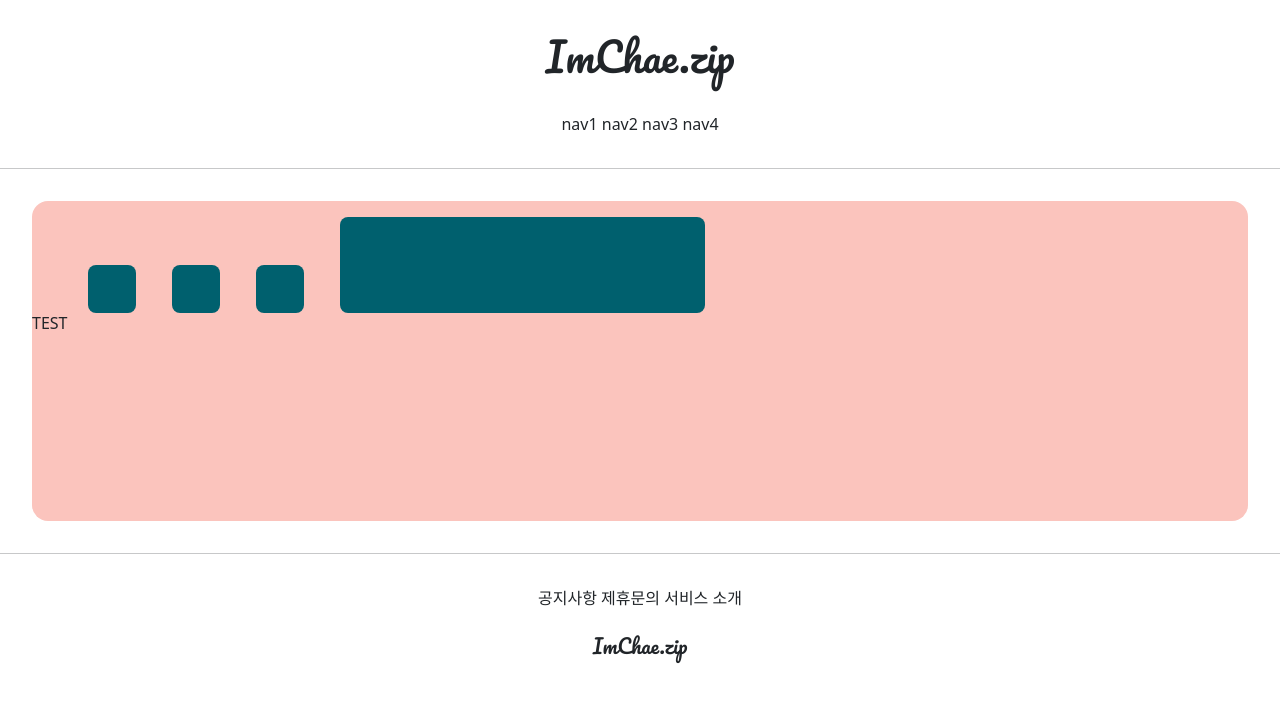
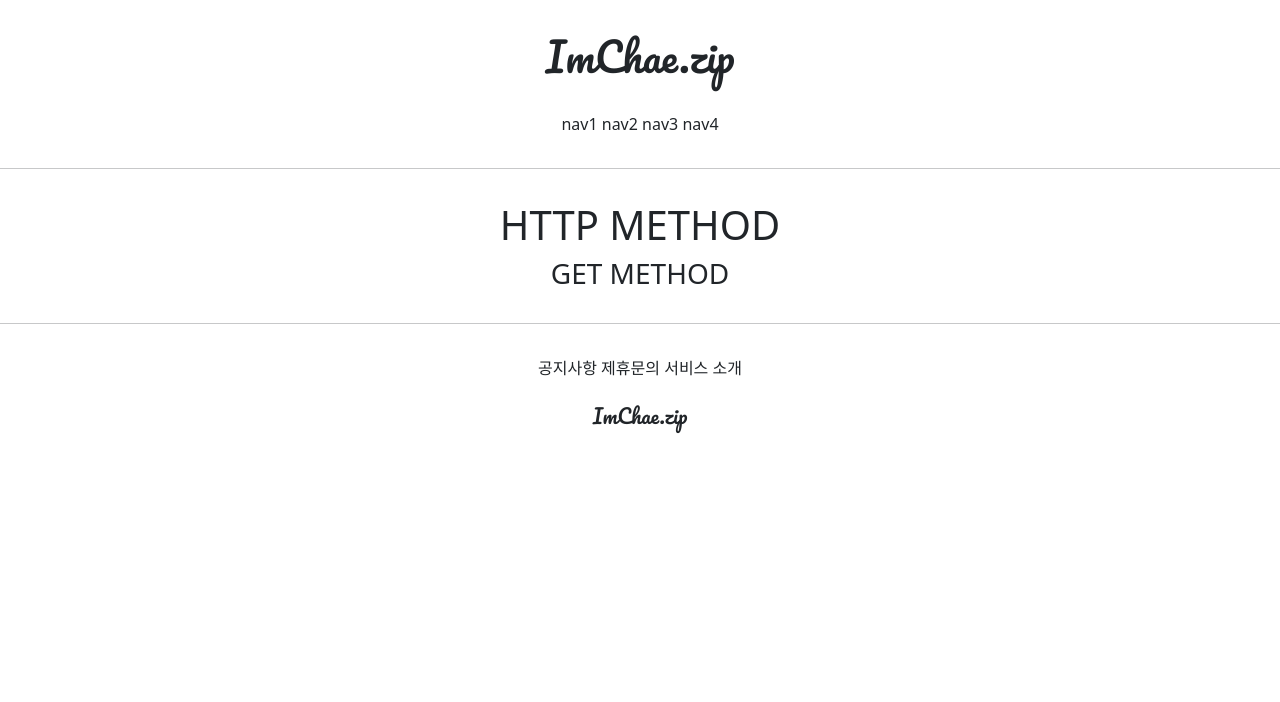
Before and after one commit to chaejinims2/gis_4ban_1, a Django app: page /accounts/hello_world/ in a window 1280 px wide. Shown: the top 702 px of the page. Run offline with Django 3.2, Linux system fonts and the light colour scheme; parts of the project's set-up code (start-up, migrations or seed data) failed here and were passed over.

Commit message:
7/9 4ban class commit 2 Migration

```diff
--- a/accountapp/templates/accountapp/hello_world.html
+++ b/accountapp/templates/accountapp/hello_world.html
@@ -1,26 +1,12 @@
 {% extends 'base.html' %}
 
 {% block content %}
-    <style>
-        .testing {
-            background-color: #00606E;
-            margin: 1rem;
-            width: 48px;
-            height: 48px;
-            border-radius: .5rem;
-            display: inline-block;
-        }
-    </style>
 
-    <div style="height:20rem; background-color: #FBC4BD	;
-    margin: 2rem;
-    border-radius: 1rem";>
-    <hi>TEST</hi>
+    <div style="margin: 2rem; text-align: center">
+        <h1>HTTP METHOD</h1>
 
-    <div class="testing" style="height: 48px; width: 48px"></div>
-    <div class="testing" style="height: 3rem; width: 3rem"></div>
-    <div class="testing" style="height: 3em; width: 3em"></div>
-    <div class="testing" style="height: 30%; width: 30%"></div>
+        <h3>{{ text }}</h3>
+
 
     </div>
 
--- a/accountapp/views.py
+++ b/accountapp/views.py
@@ -5,4 +5,9 @@ from django.shortcuts import render
 
 
 def hello_world(request):
-    return render(request, 'accountapp/hello_world.html')
+    if request.method == "POST":
+        return render(request, 'accountapp/hello_world.html',
+                      context={'text': 'POST METHOD'})
+    else:
+        return render(request, 'accountapp/hello_world.html',
+                      context={'text': 'GET METHOD'})
```
